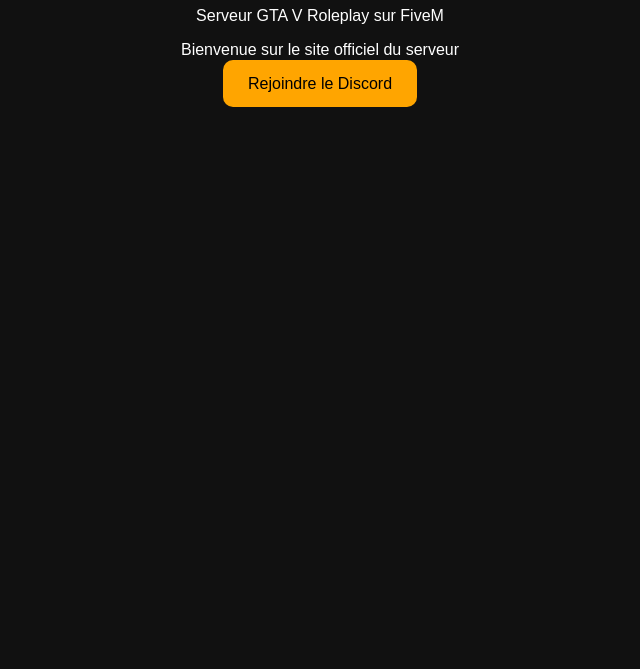
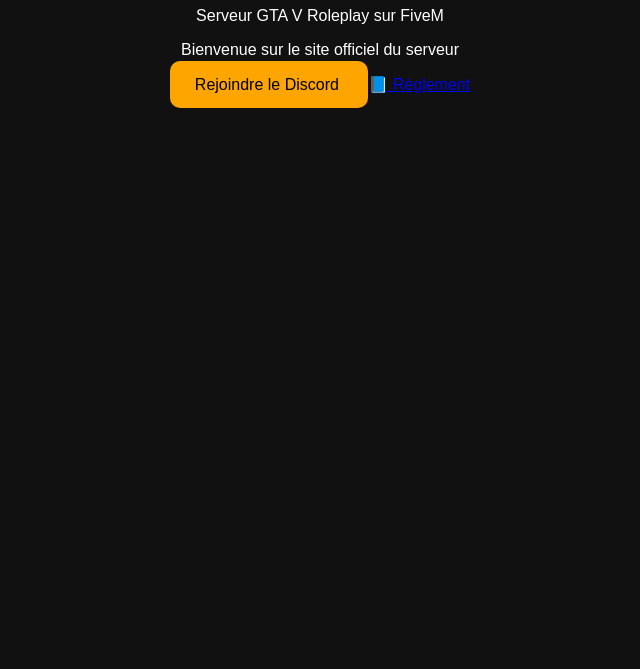
Before and after one commit to BenNUT25/Vlife-RP-, a plain HTML site: page index.html in a window 1280 px wide. Shown: the part 131-800 px from the top of the page, without its empty margins (320-960 px from the left). Drawn offline with Linux system fonts and the light colour scheme.

Commit message:
Update index.html

```diff
--- a/index.html
+++ b/index.html
@@ -20,3 +20,4 @@
 
 </body>
 </html>
+<a href="reglement.html">📘 Règlement</a>
```
